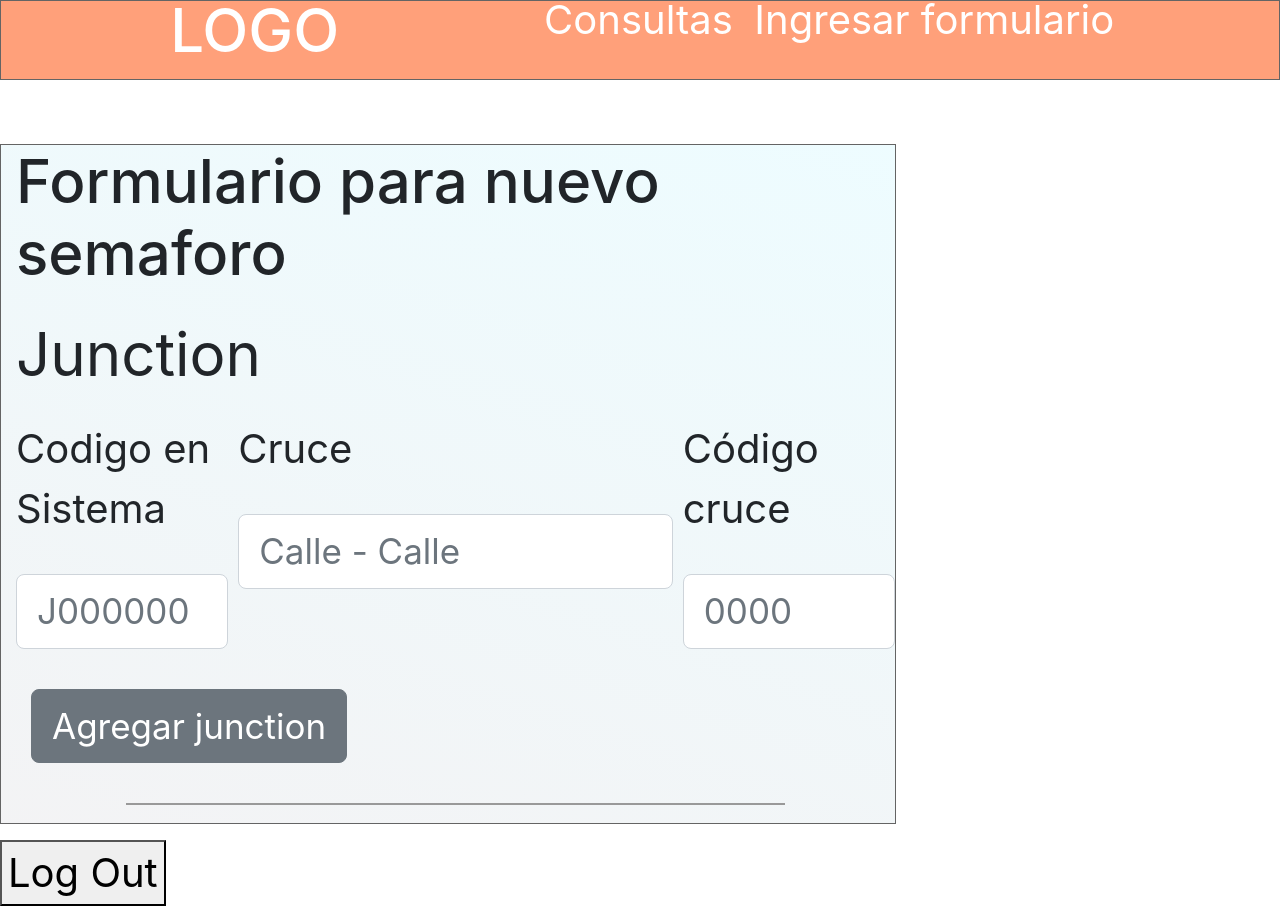
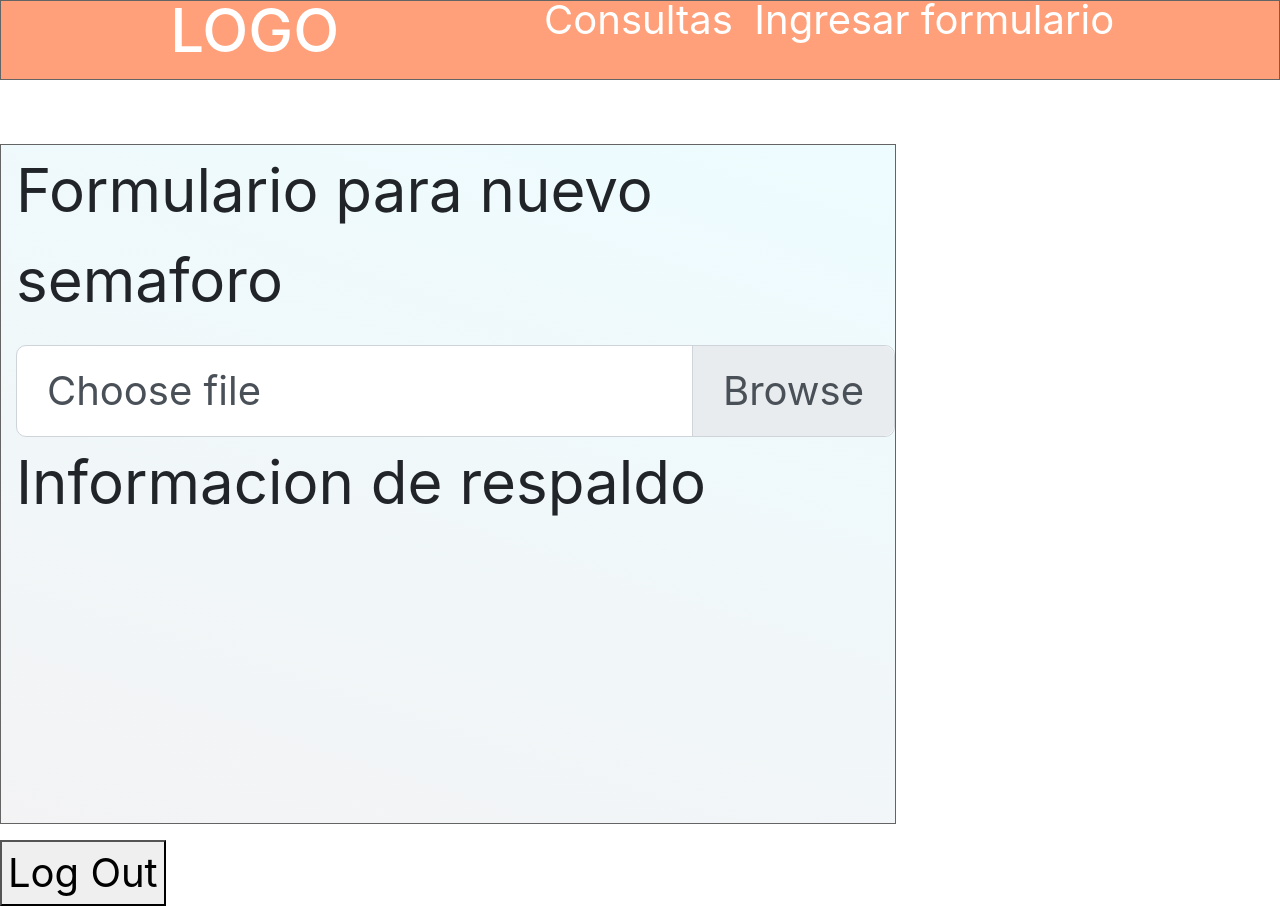
Before and after one commit to DACoT-UOCT/frontend, a React (Create React App) app: page /nuevo/formulario in a window 1280 px wide. Built offline with nearby package versions, Linux system fonts and the light colour scheme.

Commit message:
avance 2da vista formulario nueva instalacion

```diff
--- a/src/components/NuevaInstalacionVista1.js
+++ b/src/components/NuevaInstalacionVista1.js
@@ -10,6 +10,7 @@ const NuevaInstalacionVista1 = () => {
 
   const siguiente = () => {
     console.log(state);
+
     dispatch({ type: "siguiente" });
   };
   return (
--- a/src/components/NuevaInstalacionVista2.js
+++ b/src/components/NuevaInstalacionVista2.js
@@ -5,15 +5,28 @@ import { Col, Row, Button, Form, FormGroup, Label, Input } from "reactstrap";
 import FormularioJunction from "./FormularioJunction";
 
 const NuevaInstalacionVista2 = () => {
+  //consultar imagenes
+  //pdf
+  //etapas, fases, secuencias entreverdes
+  //comentarios de la empresa
   const state = useContext(StateContext);
   const dispatch = useContext(DispatchContext);
 
+  const uploadPDF = (e) => {
+    dispatch({ type: "uploadPDF", payLoad: e.target.files[0] });
+  };
+
   return (
-    <>
-      <div className="grid-item nuevo-semaforo">
-        <h2>vista2 </h2>
+    <div className="grid-item nuevo-semaforo">
+      <legend>Formulario para nuevo semaforo</legend>
+      <div className="custom-file">
+        <input type="file" onChange={uploadPDF}></input>
+        <label className="custom-file-label">Choose file</label>
       </div>
-    </>
+      <Form>
+        <legend>Informacion de respaldo</legend>
+      </Form>
+    </div>
   );
 };
 
--- a/src/components/NuevoReducer.js
+++ b/src/components/NuevoReducer.js
@@ -1,5 +1,5 @@
 export const initialState = {
-  component: 1,
+  component: 2,
   metadata: {
     datos_version: {
       vigente: false,
```
